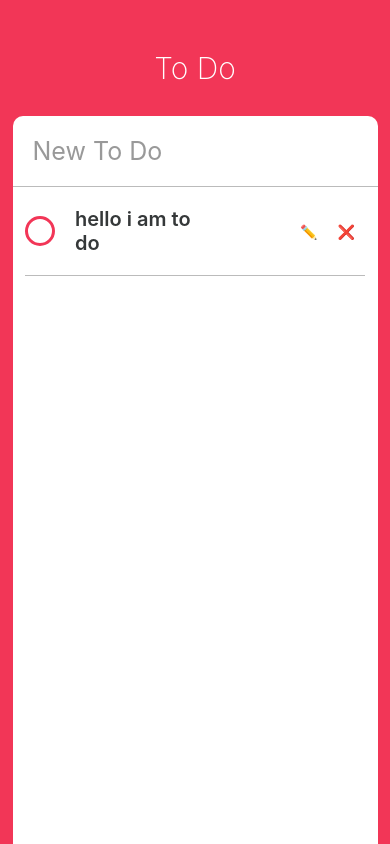
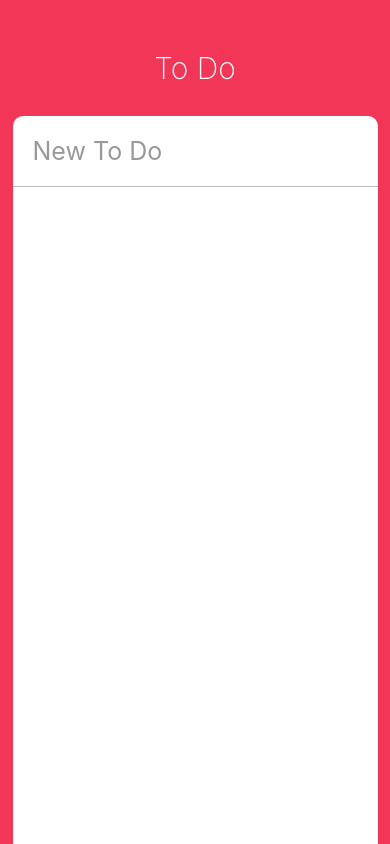
Before and after one commit to sarahyoon/toDoApp, a React Native app: screen / in a window 390 px wide. Built offline with nearby package versions, Linux system fonts and the light colour scheme.

Commit message:
todo item add/delete function

```diff
--- a/App.js
+++ b/App.js
@@ -17,13 +17,23 @@
 export default class App extends Component {
   state={
     newToDo:"",
-    loadedToDos:false
+    loadedToDos:false,
+    toDos:{}
   };
-  componentDidMount=() =>{
-    this._loadToDos();
+  // componentDidMount=(loadedToDos) =>{
+  //   this._loadToDos();
+  //   if(!loadedToDos){
+  //     return SplashScreen.hide();
+  //   }
+
+  // }
+  componentDidMount()
+  {
+    SplashScreen.hide();
   }
   render() {
-    const {newToDo, loadedToDos} = this.state;
+    const {newToDo, loadedToDos, toDos} = this.state;
+    console.log(toDos);
     // if(!loadedToDos){
     //   return <SplashScreen>;
     // }
@@ -43,7 +53,7 @@
             onSubmitEditing={this._addToDo}
             />
             <ScrollView contentContainerStyle={styles.toDos}>
-            <ToDo text={"hello i am to do"}/>
+            {Object.values(toDos).map(toDo => <ToDo key={ToDo.id}{...toDo} deleteToDo={this._deleteToDo} />)}
             </ScrollView>
         </View>
       </View>
@@ -86,6 +96,17 @@
         return {...newState};
       });
     }
+  };
+  _deleteToDo=(id)=>{
+    this.setState(prevState=>{
+      const toDos = prevState.toDos;
+      delete toDos[id];
+      const newState = {
+        ...prevState,
+        ...toDos
+      };
+      return {...newState};
+    });
   };
 }
 
--- a/ToDo.js
+++ b/ToDo.js
@@ -1,18 +1,25 @@
 import React, {Component} from "react";
 import {View, Text, TouchableOpacity, StyleSheet, Dimensions, TextInput} from "react-native";
 import symbolicateStackTrace from "react-native/Libraries/Core/Devtools/symbolicateStackTrace";
+import PropTypes from "prop-types";
 
 const {width, height} =Dimensions.get("window");
 
 export default class ToDo extends Component{
-    state={
-        isEditing:false,
-        isCompleted:false,
-        toDoValue:""
+    constructor(props){
+        super(props);
+        this.state={isEditing:false, toDoValue:props.text};
     };
+    static propTypes={
+        text:PropTypes.string.isRequired,
+        isCompleted:PropTypes.bool.isRequired,
+        deleteToDo:PropTypes.func.isRequired,
+        id:PropTypes.string.isRequired
+    };
+
     render(){
         const {isCompleted, isEditing, toDoValue} = this.state;
-        const {text} = this.props;
+        const {text, id, deleteToDo} = this.props;
         return(
         <View style={styles.container}>
             <View style={styles.colum}>
@@ -51,7 +58,7 @@
                              <Text style={styles.actionText}>✏️</Text>
                      </View>
                     </TouchableOpacity>
-                    <TouchableOpacity>
+                    <TouchableOpacity onPressOut={()=>deleteToDo(id)}>
                          <View style = {styles.actionContainer}>
                                 <Text style={styles.actionText}>❌</Text>
                         </View>
@@ -70,11 +77,9 @@
         });
     };
     _startEditing=()=>{
-        const{text} = this.props;
         this.setState({
-            isEditing:true,
-            toDoValue: text
-        })
+            isEditing:true
+        });
     };
     _finishEditing=()=>{
         this.setState({
@@ -124,7 +129,6 @@
     colum:{
         flexDirection:"row",
         alignItems:"center",
-        justifyContent:"space-between",
         width: width/2,
     },
     actions:{
--- a/package.json
+++ b/package.json
@@ -7,9 +7,11 @@
     "test": "jest"
   },
   "dependencies": {
+    "prop": "^0.1.1",
     "react": "16.8.3",
     "react-native": "0.59.8",
     "react-native-splash-screen": "^3.2.0",
+    "types": "^0.1.1",
     "uuid": "^3.3.2"
   },
   "devDependencies": {
```
Also changed, not shown: 1 other file (tests, documents, lock files or other folders).
